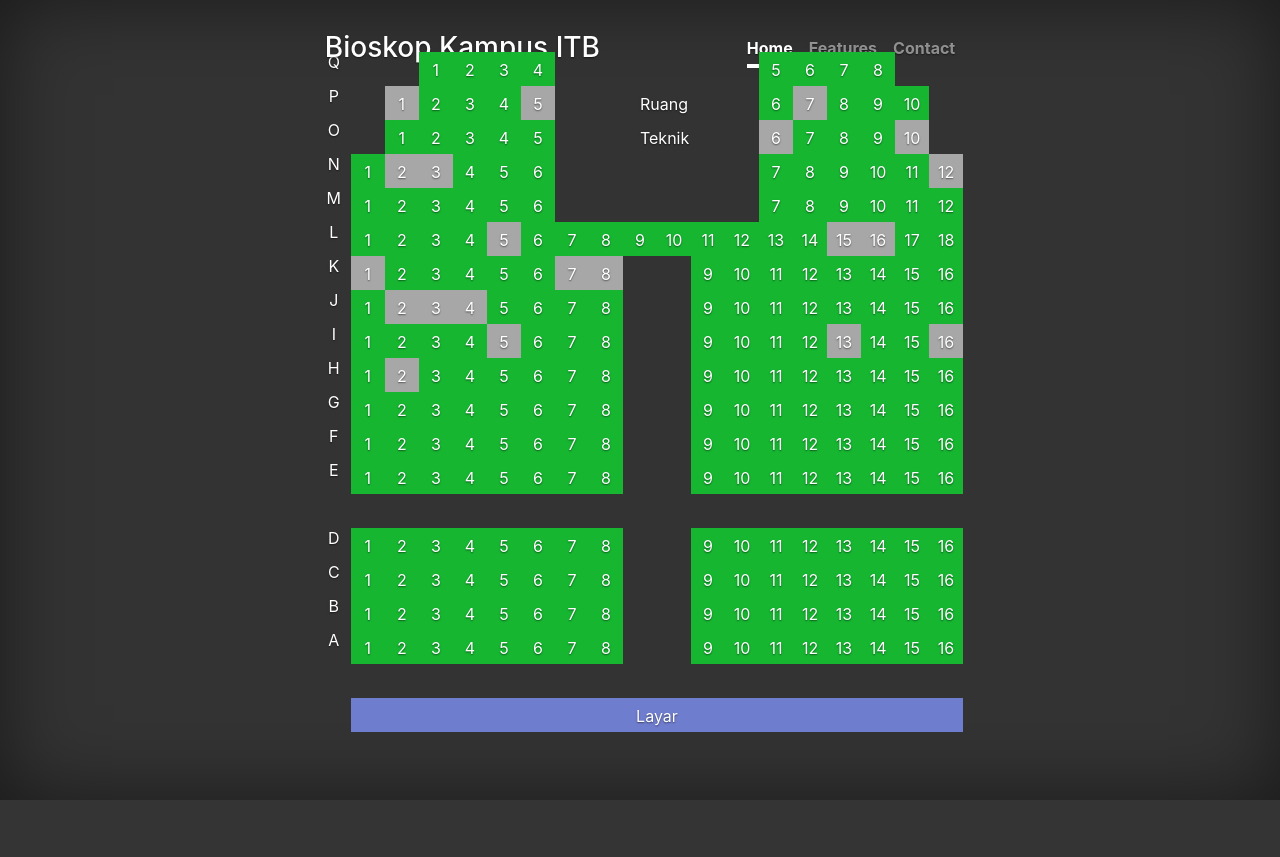
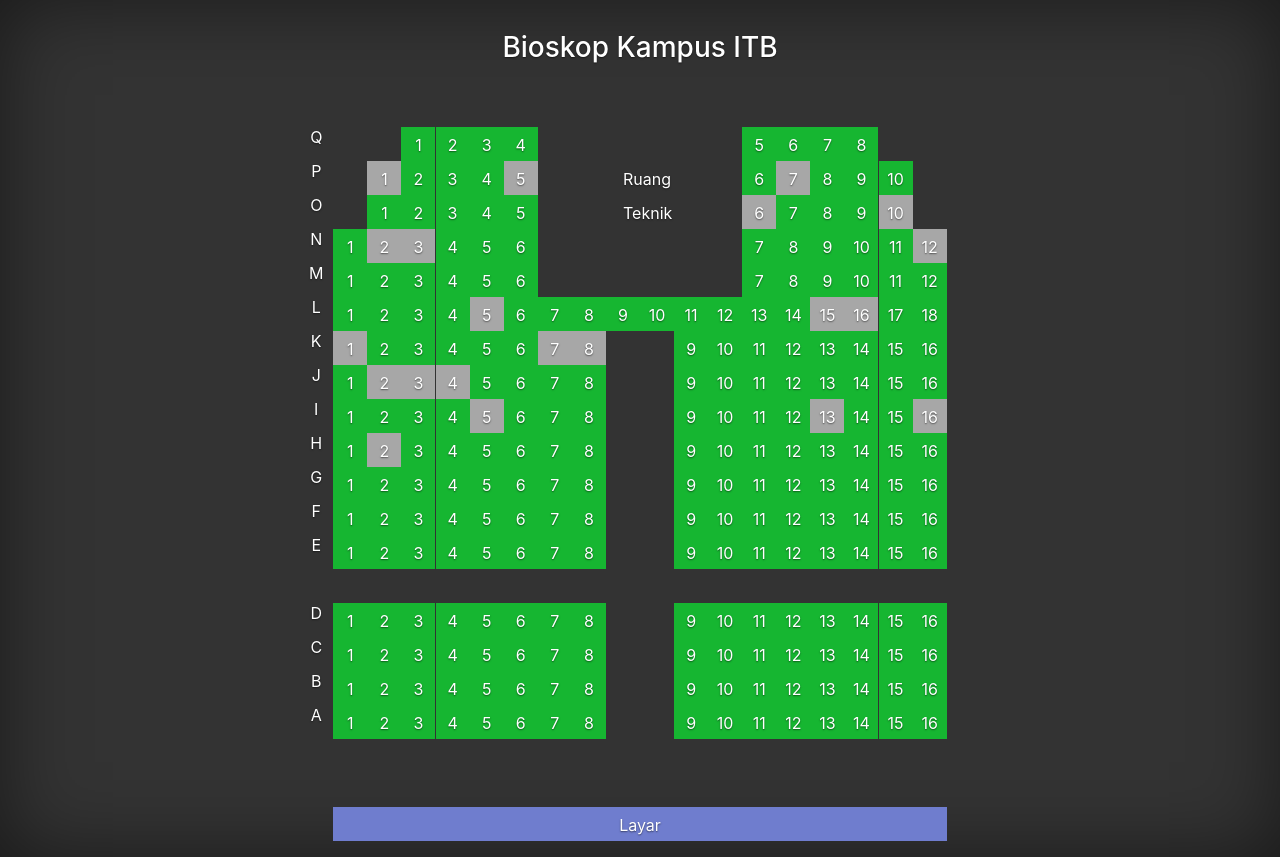
Before and after one commit to mahdiarn/mahdiarn.github.io, a PHP site: page /BK/index.html in a window 1280 px wide. Before the commit the page ends 800 px from the top, so only its background shows below. Run offline with PHP 8.4, Linux system fonts and the light colour scheme; some libraries are stand-ins or nearby versions.

Commit message:
fix relayout

```diff
--- a/BK/css/cover.css
+++ b/BK/css/cover.css
@@ -95,10 +95,10 @@
 
 @media (min-width: 48em) {
   .masthead-brand {
-    float: left;
+
   }
   .nav-masthead {
-    float: right;
+
   }
 }
 
@@ -132,12 +132,8 @@
 @media (min-width: 40em) {
   /* Pull out the header and footer */
   .masthead {
-    position: fixed;
+    //position: fixed;
     top: 0;
-  }
-  .mastfoot {
-    position: fixed;
-    bottom: 0;
   }
   /* Start the vertical centering */
   .site-wrapper-inner {
@@ -155,6 +151,6 @@
   .masthead,
   .mastfoot,
   .cover-container {
-    width: 43.4em;
+    width: 45.6em;
   }
 }
--- a/BK/css/style.css
+++ b/BK/css/style.css
@@ -1,5 +1,5 @@
 #mid {
-
+    margin-bottom: 0;
 }
 label {
     margin-bottom: 0;
--- a/BK/index.html
+++ b/BK/index.html
@@ -25,11 +25,8 @@
 
           <div class="masthead clearfix">
             <div class="inner">
-              <h3 class="masthead-brand">Bioskop Kampus ITB</h3>
+              <h3 class="masthead-brand text-center">Bioskop Kampus ITB</h3>
               <nav class="nav nav-masthead">
-                <a class="nav-link active" href="#">Home</a>
-                <a class="nav-link" href="#">Features</a>
-                <a class="nav-link" href="#">Contact</a>
               </nav>
             </div>
           </div>
@@ -74,6 +71,7 @@
                             </td>
                             <td><label class="switch"><input type="checkbox"><span class="slider-trans"> </span></label></td>
                             <td><label class="switch"><input type="checkbox"><span class="slider-trans"> </span></label></td>
+                            <td><label class="switch"><input type="checkbox"><span class="slider-trans"> </span></label></td>
                             <th> </th>
                         </tr>
                         <tr>
@@ -91,6 +89,7 @@
                             <td><label class="switch"><input type="checkbox"><span class="slider">9</span></label></td>
                             <td><label class="switch"><input type="checkbox"><span class="slider">10</span></label></td>
                             <td><label class="switch"><input type="checkbox"><span class="slider-trans"> </span></label></td>
+                            <td><label class="switch"><input type="checkbox"><span class="slider-trans"> </span></label></td>
                             <th> </th>
                         </tr>
                         <tr>
@@ -107,6 +106,7 @@
                             <td><label class="switch"><input type="checkbox"><span class="slider">8</span></label></td>
                             <td><label class="switch"><input type="checkbox"><span class="slider">9</span></label></td>
                             <td><label class="switch"><input type="checkbox" onclick="return false;"><span class="slider-grey">10</span></label></td>
+                            <td><label class="switch"><input type="checkbox"><span class="slider-trans"> </span></label></td>
                             <td><label class="switch"><input type="checkbox"><span class="slider-trans"> </span></label></td>
                             <th> </th>
                         </tr>
@@ -130,6 +130,7 @@
                             <td><label class="switch"><input type="checkbox"><span class="slider">10</span></label></td>
                             <td><label class="switch"><input type="checkbox"><span class="slider">11</span></label></td>
                             <td><label class="switch"><input type="checkbox" onclick="return false;"><span class="slider-grey">12</span></label></td>
+                            <td><label class="switch"><input type="checkbox"><span class="slider-trans"> </span></label></td>
                             <th> </th>
                         </tr>
                         <tr>
@@ -152,6 +153,7 @@
                             <td><label class="switch"><input type="checkbox"><span class="slider">10</span></label></td>
                             <td><label class="switch"><input type="checkbox"><span class="slider">11</span></label></td>
                             <td><label class="switch"><input type="checkbox"><span class="slider">12</span></label></td>
+                            <td><label class="switch"><input type="checkbox"><span class="slider-trans"> </span></label></td>
                             <th> </th>
                         </tr>
                         <tr>
@@ -174,6 +176,7 @@
                             <td><label class="switch"><input type="checkbox" onclick="return false;"><span class="slider-grey">16</span></label></td>
                             <td><label class="switch"><input type="checkbox"><span class="slider">17</span></label></td>
                             <td><label class="switch"><input type="checkbox"><span class="slider">18</span></label></td>
+                            <td><label class="switch"><input type="checkbox"><span class="slider-trans"> </span></label></td>
                             <th> </th>
                         </tr>
                         <tr>
@@ -196,6 +199,7 @@
                             <td><label class="switch"><input type="checkbox"><span class="slider">14</span></label></td>
                             <td><label class="switch"><input type="checkbox"><span class="slider">15</span></label></td>
                             <td><label class="switch"><input type="checkbox"><span class="slider">16</span></label></td>
+                            <td><label class="switch"><input type="checkbox"><span class="slider-trans"> </span></label></td>
                             <th> </th>
                         </tr>
                         <tr>
@@ -218,6 +222,7 @@
                             <td><label class="switch"><input type="checkbox"><span class="slider">14</span></label></td>
                             <td><label class="switch"><input type="checkbox"><span class="slider">15</span></label></td>
                             <td><label class="switch"><input type="checkbox"><span class="slider">16</span></label></td>
+                            <td><label class="switch"><input type="checkbox"><span class="slider-trans"> </span></label></td>
                             <th> </th>
                         </tr>
                         <tr>
@@ -240,6 +245,7 @@
                             <td><label class="switch"><input type="checkbox"><span class="slider">14</span></label></td>
                             <td><label class="switch"><input type="checkbox"><span class="slider">15</span></label></td>
                             <td><label class="switch"><input type="checkbox" onclick="return false;"><span class="slider-grey">16</span></label></td>
+                            <td><label class="switch"><input type="checkbox"><span class="slider-trans"> </span></label></td>
                             <th> </th>
                         </tr>
                         <tr>
@@ -262,6 +268,7 @@
                             <td><label class="switch"><input type="checkbox"><span class="slider">14</span></label></td>
                             <td><label class="switch"><input type="checkbox"><span class="slider">15</span></label></td>
                             <td><label class="switch"><input type="checkbox"><span class="slider">16</span></label></td>
+                            <td><label class="switch"><input type="checkbox"><span class="slider-trans"> </span></label></td>
                             <th> </th>
                         </tr>
                         <tr>
@@ -284,6 +291,7 @@
                             <td><label class="switch"><input type="checkbox"><span class="slider">14</span></label></td>
                             <td><label class="switch"><input type="checkbox"><span class="slider">15</span></label></td>
                             <td><label class="switch"><input type="checkbox"><span class="slider">16</span></label></td>
+                            <td><label class="switch"><input type="checkbox"><span class="slider-trans"> </span></label></td>
                             <th> </th>
                         </tr>
                         <tr>
@@ -306,6 +314,7 @@
                             <td><label class="switch"><input type="checkbox"><span class="slider">14</span></label></td>
                             <td><label class="switch"><input type="checkbox"><span class="slider">15</span></label></td>
                             <td><label class="switch"><input type="checkbox"><span class="slider">16</span></label></td>
+                            <td><label class="switch"><input type="checkbox"><span class="slider-trans"> </span></label></td>
                             <th> </th>
                         </tr>
                         <tr>
@@ -328,6 +337,7 @@
                             <td><label class="switch"><input type="checkbox"><span class="slider">14</span></label></td>
                             <td><label class="switch"><input type="checkbox"><span class="slider">15</span></label></td>
                             <td><label class="switch"><input type="checkbox"><span class="slider">16</span></label></td>
+                            <td><label class="switch"><input type="checkbox"><span class="slider-trans"> </span></label></td>
                             <th> </th>
                         </tr>
                         <tr>
@@ -371,6 +381,7 @@
                             <td><label class="switch"><input type="checkbox"><span class="slider">14</span></label></td>
                             <td><label class="switch"><input type="checkbox"><span class="slider">15</span></label></td>
                             <td><label class="switch"><input type="checkbox"><span class="slider">16</span></label></td>
+                            <td><label class="switch"><input type="checkbox"><span class="slider-trans"> </span></label></td>
                             <th> </th>
                         </tr>
                         <tr>
@@ -393,6 +404,7 @@
                             <td><label class="switch"><input type="checkbox"><span class="slider">14</span></label></td>
                             <td><label class="switch"><input type="checkbox"><span class="slider">15</span></label></td>
                             <td><label class="switch"><input type="checkbox"><span class="slider">16</span></label></td>
+                            <td><label class="switch"><input type="checkbox"><span class="slider-trans"> </span></label></td>
                             <th> </th>
                         </tr>
                         <tr>
@@ -415,6 +427,7 @@
                             <td><label class="switch"><input type="checkbox"><span class="slider">14</span></label></td>
                             <td><label class="switch"><input type="checkbox"><span class="slider">15</span></label></td>
                             <td><label class="switch"><input type="checkbox"><span class="slider">16</span></label></td>
+                            <td><label class="switch"><input type="checkbox"><span class="slider-trans"> </span></label></td>
                             <th> </th>
                         </tr>
                         <tr>
@@ -437,6 +450,7 @@
                             <td><label class="switch"><input type="checkbox"><span class="slider">14</span></label></td>
                             <td><label class="switch"><input type="checkbox"><span class="slider">15</span></label></td>
                             <td><label class="switch"><input type="checkbox"><span class="slider">16</span></label></td>
+                            <td><label class="switch"><input type="checkbox"><span class="slider-trans"> </span></label></td>
                             <th> </th>
                         </tr>
                         <tr>
@@ -460,8 +474,29 @@
                             <td><label class="switch"><input type="checkbox"><span class="slider-trans"> </span></label></td>
                             <td><label class="switch"><input type="checkbox"><span class="slider-trans"> </span></label></td>
                         </tr>
+                        <tr>
+                            <td><label class="switch"><input type="checkbox"><span class="slider-trans"> </span></label></td>
+                            <td><label class="switch"><input type="checkbox"><span class="slider-trans"> </span></label></td>
+                            <td><label class="switch"><input type="checkbox"><span class="slider-trans"> </span></label></td>
+                            <td><label class="switch"><input type="checkbox"><span class="slider-trans"> </span></label></td>
+                            <td><label class="switch"><input type="checkbox"><span class="slider-trans"> </span></label></td>
+                            <td><label class="switch"><input type="checkbox"><span class="slider-trans"> </span></label></td>
+                            <td><label class="switch"><input type="checkbox"><span class="slider-trans"> </span></label></td>
+                            <td><label class="switch"><input type="checkbox"><span class="slider-trans"> </span></label></td>
+                            <td><label class="switch"><input type="checkbox"><span class="slider-trans"> </span></label></td>
+                            <td><label class="switch"><input type="checkbox"><span class="slider-trans"> </span></label></td>
+                            <td><label class="switch"><input type="checkbox"><span class="slider-trans"> </span></label></td>
+                            <td><label class="switch"><input type="checkbox"><span class="slider-trans"> </span></label></td>
+                            <td><label class="switch"><input type="checkbox"><span class="slider-trans"> </span></label></td>
+                            <td><label class="switch"><input type="checkbox"><span class="slider-trans"> </span></label></td>
+                            <td><label class="switch"><input type="checkbox"><span class="slider-trans"> </span></label></td>
+                            <td><label class="switch"><input type="checkbox"><span class="slider-trans"> </span></label></td>
+                            <td><label class="switch"><input type="checkbox"><span class="slider-trans"> </span></label></td>
+                            <td><label class="switch"><input type="checkbox"><span class="slider-trans"> </span></label></td>
+                            <td><label class="switch"><input type="checkbox"><span class="slider-trans"> </span></label></td>
+                        </tr>
 
-                        <tr>
+                        <tr rowspan="2">
                             <td><label class="switch"><input type="checkbox"><span class="slider-trans"> </span></label></td>
                             <td colspan="18" class="layar">Layar</label></td>
 
```
